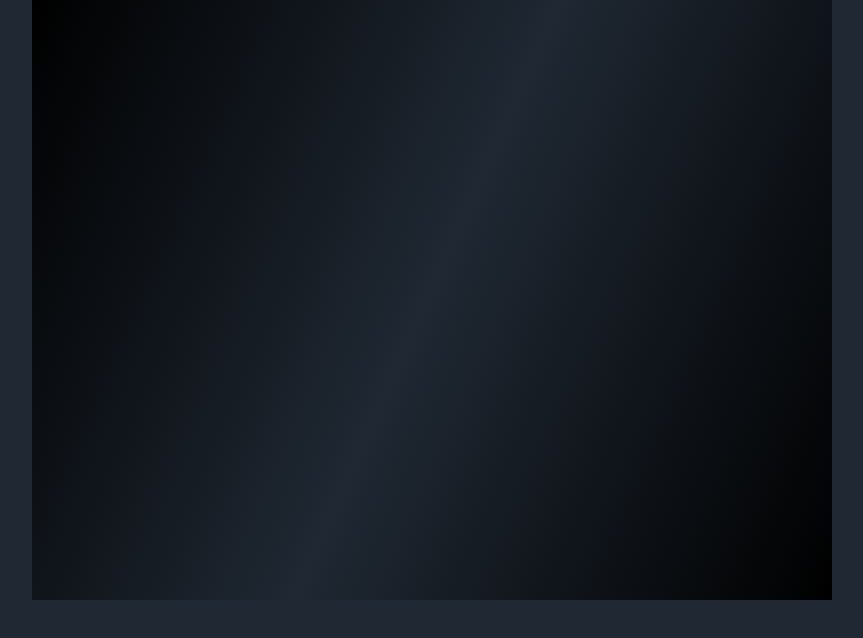
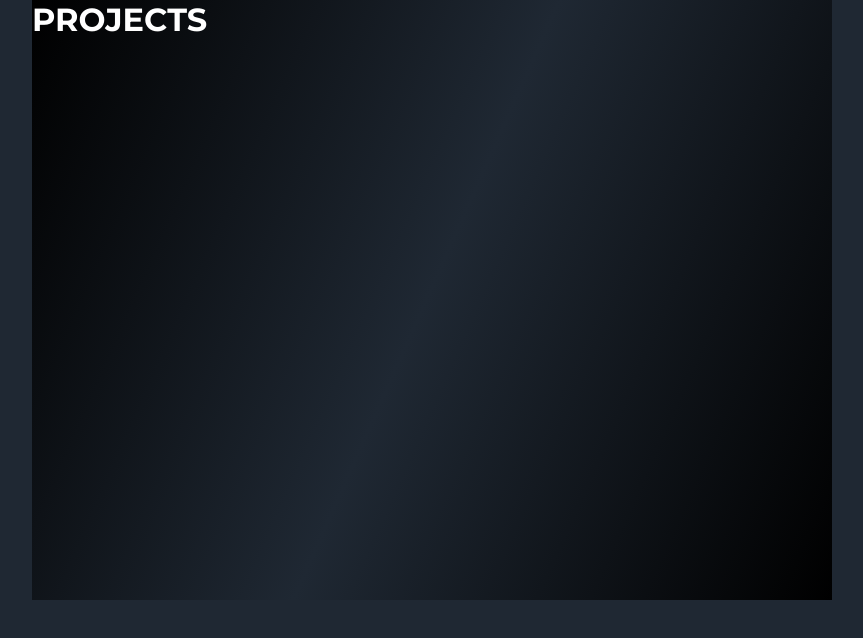
Before and after one commit to rookiemonkey/portfolio-frontend-v2, a React (Create React App) app: page /projects in a window 1280 px wide. Before the commit this address had no page. Shown: the top 638 px of the page, without its empty margins (208-1071 px from the left). Built offline with nearby package versions, Linux system fonts and the light colour scheme; the HTML template or start-up script is replaced by a standard one.

Commit message:
:heavy_plus_sign: add other pages with minimum styles

```diff
--- a/src/App.js
+++ b/src/App.js
@@ -3,6 +3,8 @@ import Backdrop from './hocs/Backdrop';
 import Gradient from './hocs/Gradient';
 import Contain from './hocs/Contain';
 import Home from './pages/Home';
+import DeveloperJourney from './pages/DeveloperJourney';
+import Projects from './pages/Projects';
 
 function App() {
   return (
@@ -13,6 +15,8 @@ function App() {
 
             <Routes>
               <Route path="/" element={<Home/>} />
+              <Route path="/projects" element={<Projects />} />
+              <Route path="/developer-journey" element={<DeveloperJourney />}/>
             </Routes>
 
           </Contain>
--- /dev/null
+++ b/src/pages/DeveloperJourney.js
@@ -0,0 +1,10 @@
+import React from 'react';
+
+const DeveloperJourney = () => {
+
+  return (
+    <h1 style={{ color: 'white' }}>DEVELOPER JOURNEY ROUTE</h1>
+  )
+}
+
+export default DeveloperJourney
--- a/src/pages/Home.js
+++ b/src/pages/Home.js
@@ -1,4 +1,5 @@
 import React, { useEffect, useRef } from 'react'
+import { Link } from 'react-router-dom';
 import styles from '../styles/Home.module.css';
 import SVGCartoon from '../components/SVGCartoon';
 import SVGSplat from '../components/SVGSplat';
@@ -42,15 +43,15 @@ const Home = () => {
 
           <div className={styles['navigation-container']}>
 
-            <a href='#' className={styles['navigation-container-link']}>
+            <Link to='/developer-journey' className={styles['navigation-container-link']}>
               <SVGArrowRight height="30" width="30" viewBox="0 0 25 25" />
               <span>Developer Journey</span>
-            </a>
+            </Link>
 
-            <a href='#' className={styles['navigation-container-link']}>
+            <Link to='/projects' className={styles['navigation-container-link']}>
               <SVGArrowRight height="30" width="30" viewBox="0 0 25 25" />
-              <span>Side Projects</span>
-            </a>
+              <span>Projects</span>
+            </Link>
 
           </div>
 
--- /dev/null
+++ b/src/pages/Projects.js
@@ -0,0 +1,10 @@
+import React from 'react';
+
+const Projects = () => {
+
+  return (
+    <h1 style={{ color: 'white' }}>PROJECTS</h1>
+  )
+}
+
+export default Projects
```
